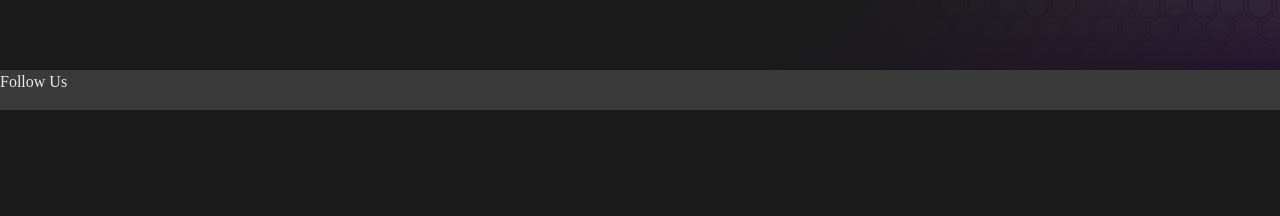
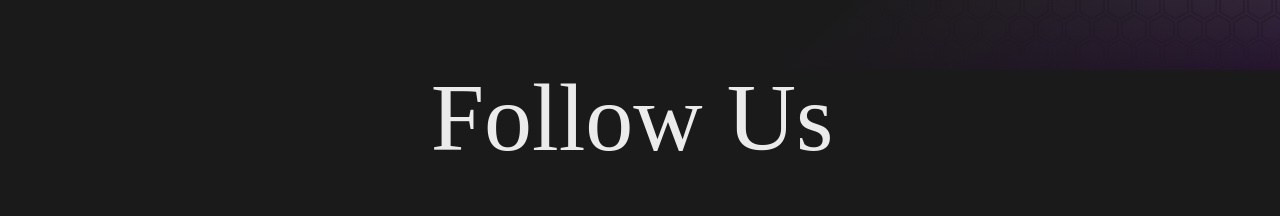
Before and after one commit to austinengelbrecht/toxictournaments, a Vue app: page /home in a window 1280 px wide. Shown: the part 732-948 px from the top of the page. Built offline with nearby package versions, Linux system fonts and the light colour scheme; a web font is replaced by a local one.

Commit message:
Utility classes

```diff
--- a/src/components/TheFollowUs.vue
+++ b/src/components/TheFollowUs.vue
@@ -1,6 +1,7 @@
 <template>
-  <section>
-    <h2 class="capitalize">Follow Us</h2>
+  <section class="bg-onyx-3 flex flex-row flex-wrap justify-center">
+    <h2 class="capitalize text-8xl font-ice">Follow Us</h2>
+
     <ul>
       <li>
         <Icon />
@@ -10,7 +11,7 @@
 </template>
 
 <script>
-import socialLinks from "@/assets/data/social_links.vue";
+import socialLinks from "@/assets/data/social_links.json";
 import { Icon } from "@iconify/vue";
 
 export default {
```
